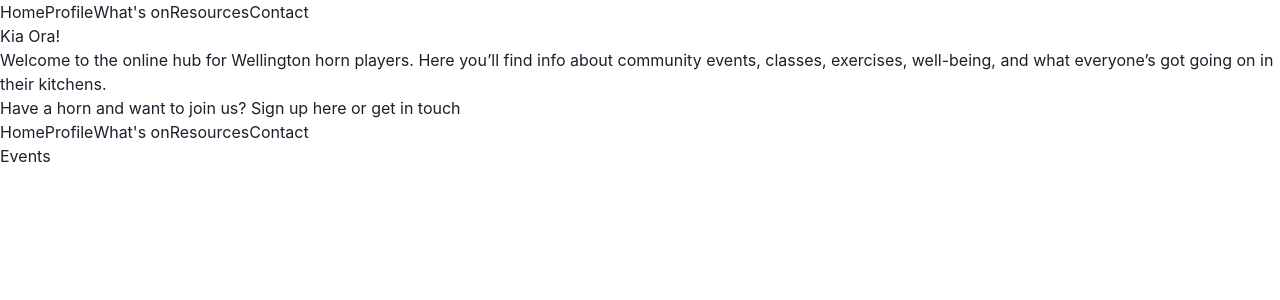
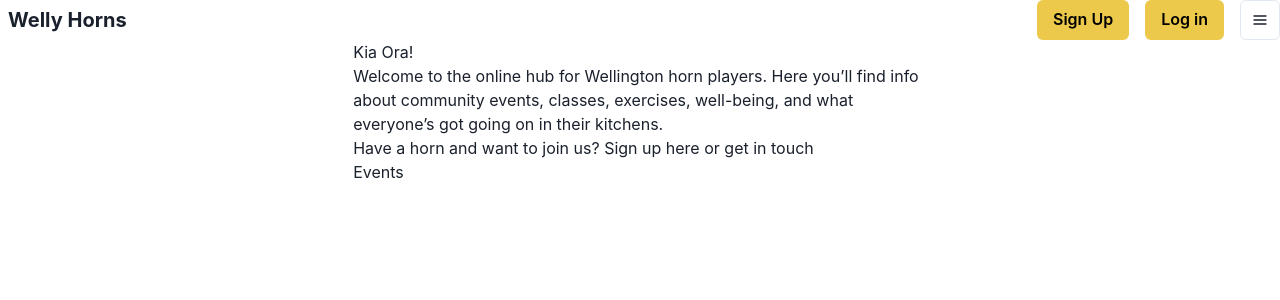
Before and after one commit to lauren-lancaster/wellington-horns, a React (Vite) app: page / in a window 1280 px wide. Shown: the top 300 px of the page. Built offline with nearby package versions, Linux system fonts and the light colour scheme; no server answers.

Commit message:
add chakra ui styling to navbar

```diff
--- a/client/components/Events.tsx
+++ b/client/components/Events.tsx
@@ -7,9 +7,6 @@ function Events() {
   }, [])
   return (
     <>
-      <div className="navbar">
-        <Nav />
-      </div>
       <div className="homepage-content">
         <h1>Events</h1>
       </div>
--- a/client/components/Home.tsx
+++ b/client/components/Home.tsx
@@ -1,6 +1,7 @@
 import Nav from './Nav'
 import Events from './Events'
 import { useEffect } from 'react'
+import { Container } from '@chakra-ui/react'
 
 function Home() {
   useEffect(() => {
@@ -8,10 +9,8 @@ function Home() {
   }, [])
   return (
     <>
-      <div className="navbar">
-        <Nav />
-      </div>
-      <div className="page-body">
+      <Nav />
+      <Container>
         <div className="homepage-content">
           <h1>Kia Ora!</h1>
           <p>
@@ -24,7 +23,7 @@ function Home() {
         <div className="events-page">
           <Events />
         </div>
-      </div>
+      </Container>
     </>
   )
 }
--- a/client/components/Nav.tsx
+++ b/client/components/Nav.tsx
@@ -1,26 +1,59 @@
 import { Link } from 'react-router-dom'
 import { Link as LinkScroll } from 'react-scroll'
+import {
+  Flex,
+  Spacer,
+  Box,
+  Heading,
+  ButtonGroup,
+  Button,
+  MenuButton,
+  IconButton,
+  Menu,
+  MenuItem,
+  MenuList,
+} from '@chakra-ui/react'
+
+import { HamburgerIcon } from '@chakra-ui/icons'
 
 function Nav() {
   return (
     <>
-      <div id="btn-container">
+      <Flex minWidth="max-content" alignItems="center" gap="2">
+        <Box p="2">
+          <Heading size="md">Welly Horns</Heading>
+        </Box>
+        <Spacer />
+        <ButtonGroup gap="2">
+          <Button colorScheme="yellow">Sign Up</Button>
+          <Button colorScheme="yellow">Log in</Button>
+          <Menu>
+            <MenuButton
+              as={IconButton}
+              aria-label="Options"
+              icon={<HamburgerIcon />}
+              variant="outline"
+            />
+            <MenuList>
               <Link to="/">
-          <button className="nav-btn">Home</button>
+                <MenuItem>Home</MenuItem>
               </Link>
               <Link to="/profile">
-          <button className="nav-btn">Profile</button>
+                <MenuItem>Profile</MenuItem>
               </Link>
               <LinkScroll to="/events">
-          <button className="nav-btn">What's on</button>
+                <MenuItem>What's on</MenuItem>
               </LinkScroll>
               <Link to="/resources">
-          <button className="nav-btn">Resources</button>
+                <MenuItem>Resources</MenuItem>
               </Link>
               <Link to="/contact">
-          <button className="nav-btn">Contact</button>
+                <MenuItem>Contact</MenuItem>
               </Link>
-      </div>
+            </MenuList>
+          </Menu>
+        </ButtonGroup>
+      </Flex>
     </>
   )
 }
```
Lines whose indentation alone changed are shown as unchanged.
